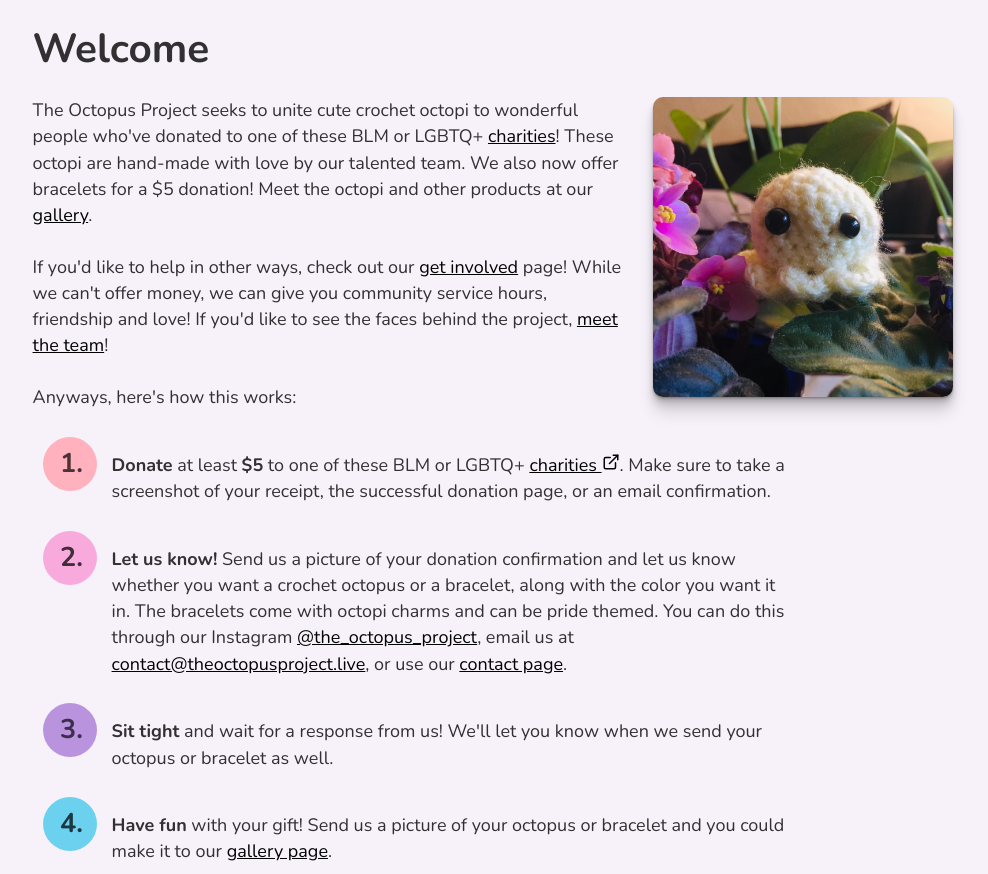
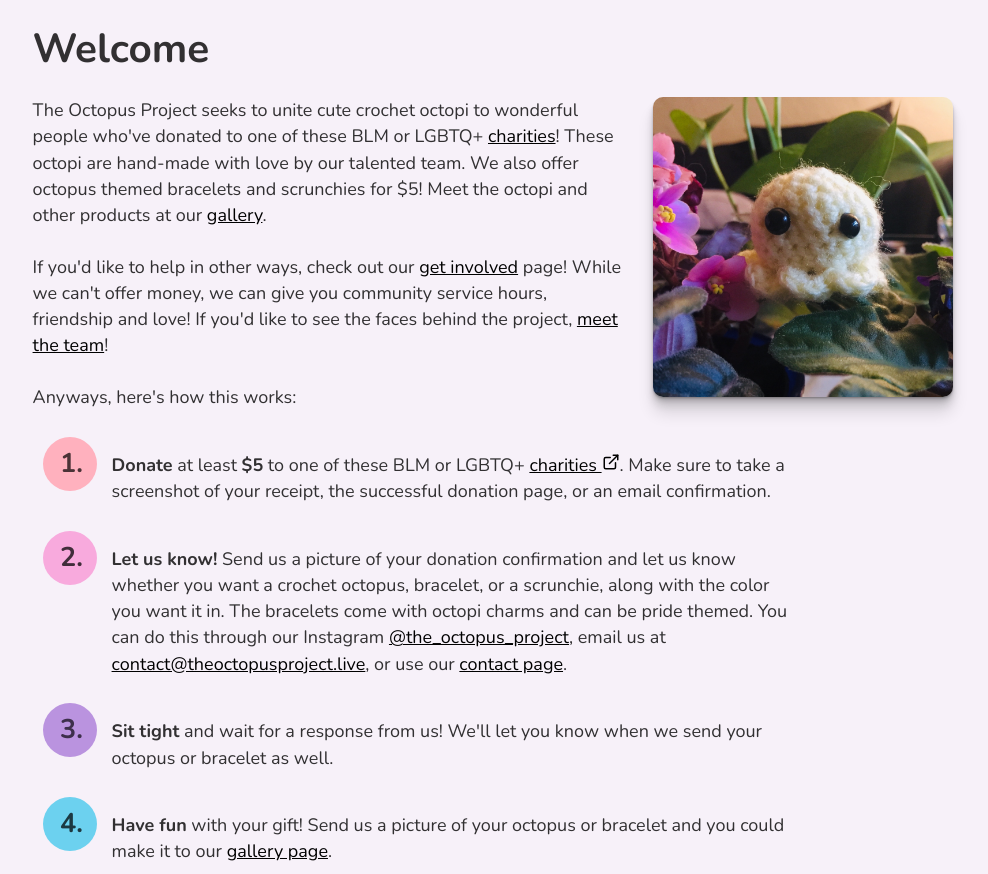
Before and after one commit to lucasgrinspan/the-octopus-project, a Gatsby site: page / in a window 1280 px wide. Shown: the part 329-1203 px from the top of the page, without its empty margins (147-1135 px from the left). Built offline with nearby package versions, Linux system fonts and the light colour scheme; Gatsby itself is replaced by a stand-in of ours.

Commit message:
added scrunchies to website

```diff
--- a/src/pages/contact.js
+++ b/src/pages/contact.js
@@ -25,9 +25,9 @@ const ContactPage = () => {
                 comments or concerns with us. We'd love to hear from you!
             </p>
             <p>
-                If you're ordering an octopus, make sure you provide us with a
-                valid email address so that we can contact you back for the
-                order and shipping details.
+                If you're ordering an octopus, bracelet, or scrunchie, make sure
+                you provide us with a valid email address so that we can contact
+                you back for the order and shipping details.
             </p>
             <div style={{ display: "flex", justifyContent: "center" }}>
                 <ContactForm />
--- a/src/pages/index.js
+++ b/src/pages/index.js
@@ -44,8 +44,8 @@ const IndexPage = () => {
                         to wonderful people who've donated to one of these BLM
                         or LGBTQ+ <Link to="/charities/">charities</Link>! These
                         octopi are hand-made with love by our talented team. We
-                        also now offer bracelets for a $5 donation! Meet the
-                        octopi and other products at our{" "}
+                        also offer octopus themed bracelets and scrunchies for
+                        $5! Meet the octopi and other products at our{" "}
                         <Link to="/gallery/">gallery</Link>.
                     </p>
                     <p>
@@ -82,9 +82,10 @@ const IndexPage = () => {
                 <p className="step-instruction">
                     <strong>Let us know!</strong> Send us a picture of your
                     donation confirmation and let us know whether you want a
-                    crochet octopus or a bracelet, along with the color you want
-                    it in. The bracelets come with octopi charms and can be
-                    pride themed. You can do this through our Instagram{" "}
+                    crochet octopus, bracelet, or a scrunchie, along with the
+                    color you want it in. The bracelets come with octopi charms
+                    and can be pride themed. You can do this through our
+                    Instagram{" "}
                     <a href="https://www.instagram.com/the_octopus_project">
                         @the_octopus_project
                     </a>
```
Also changed, not shown: 1 other file.
